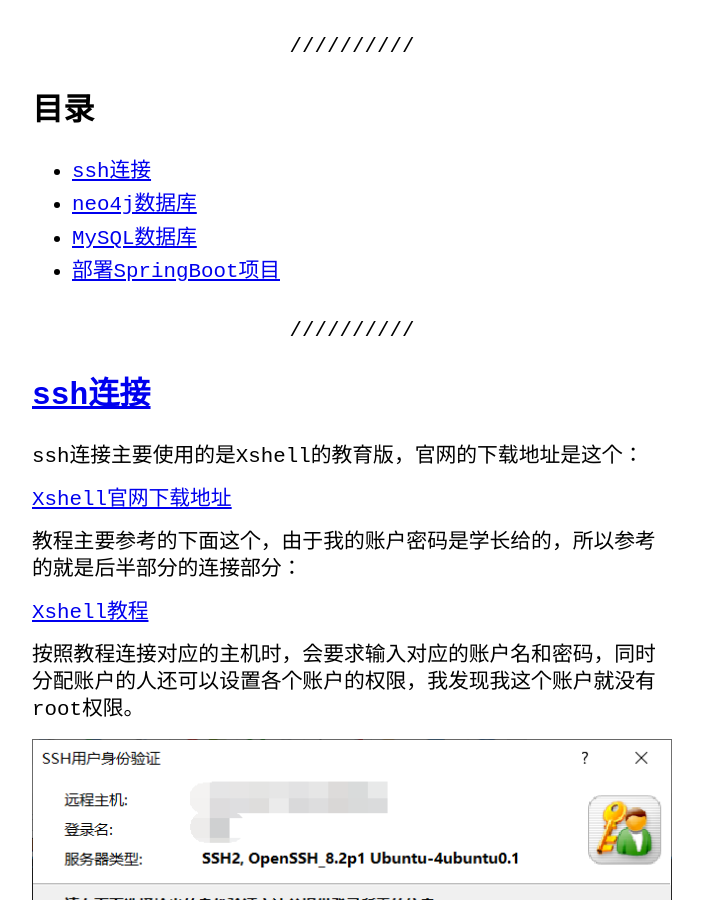
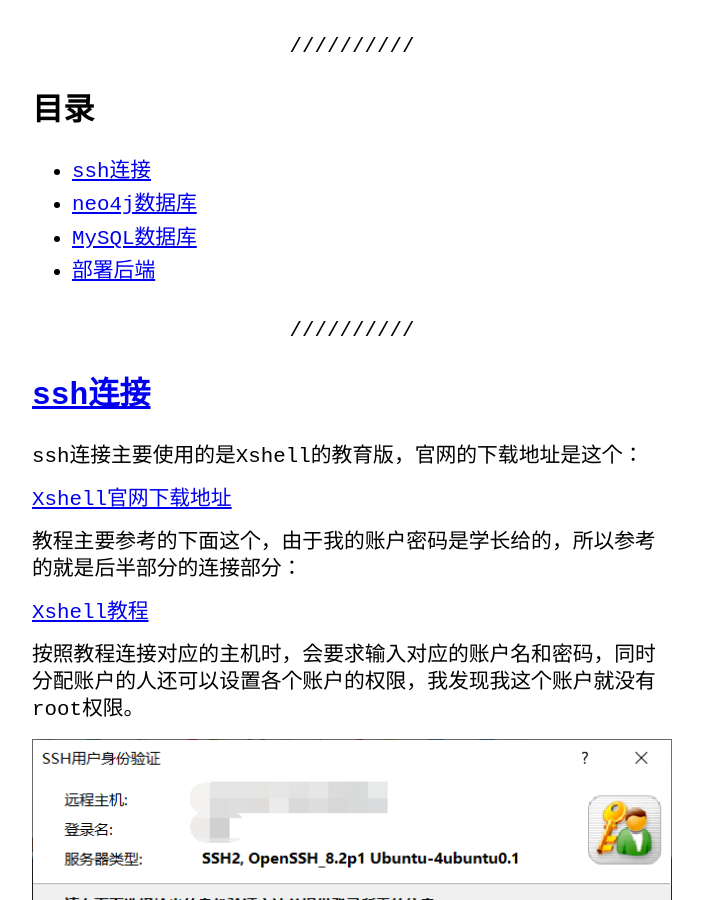
Before and after one commit to wangyu-1999/wangyu-1999.github.io, a Jekyll site: the page built from _posts/2021-04-21-将项目部署到服务器上.md, in a window 1280 px wide and 900 px high, scrolled down 334 px. Shown: the whole window, without its empty margins (288-991 px from the left). Built offline with Jekyll 4.4.1, drawn with Linux system fonts in a browser that asks for light colours.

```diff
--- a/_posts/2021-04-21-将项目部署到服务器上.md
+++ b/_posts/2021-04-21-将项目部署到服务器上.md
@@ -11,7 +11,7 @@ category: tech
 - [ssh连接](#ssh连接)
 - [neo4j数据库](#neo4j数据库)
 - [MySQL数据库](#mysql数据库)
-- [部署SpringBoot项目](#部署SpringBoot项目)
+- [部署后端](#部署后端)
 
 ---
 
@@ -71,7 +71,7 @@ neo4j数据库为了保证兼容性，达到和在自己电脑上一致的运行
 
 ---
 
-#[MySQL数据库](#mysql数据库)
+# [MySQL数据库](#mysql数据库)
 
 首先还是查看MySQL的版本：
 
@@ -95,7 +95,7 @@ neo4j数据库为了保证兼容性，达到和在自己电脑上一致的运行
 
 ---
 
-# [部署SpringBoot项目](#部署SpringBoot项目)
+# [部署后端](#部署后端)
 
 参考了这些博客部署SpringBoot的项目：
 
```
